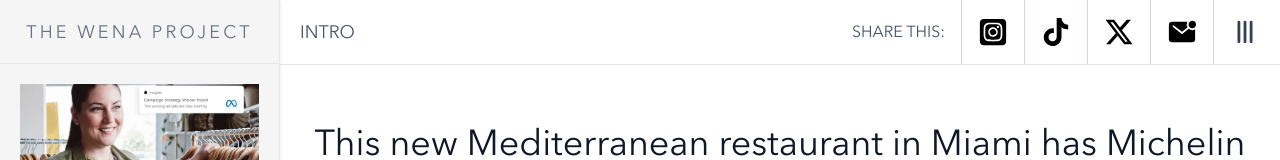
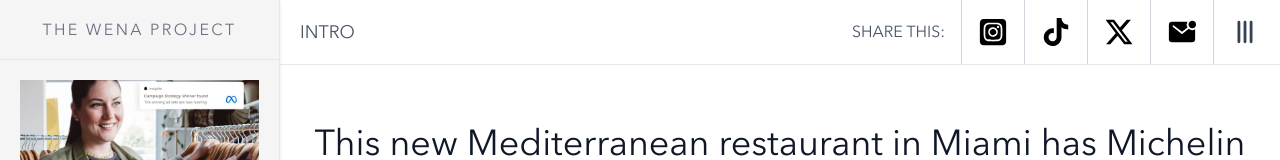
Before and after one commit to dodosebn/IIC_Wena-P, a Next.js app: page /Features in a window 1280 px wide. Shown: the top 160 px of the page. Built offline with nearby package versions, Linux system fonts and the light colour scheme.

Commit message:
sidemob fixed

```diff
--- a/app/Features/SIDEBAR/sidebar.tsx
+++ b/app/Features/SIDEBAR/sidebar.tsx
@@ -58,7 +58,7 @@ const Sidebar: React.FC<SidebarProps> = ({
       >
         <div
           className="uppercase text-gray-500 font-medium
-         tracking-[0.2rem] text-lg text-center mx-auto"
+         tracking-[0.15rem] text-md text-center mx-auto"
         >
           <a href="/">THE WENA PROJECT</a>
         </div>
```
